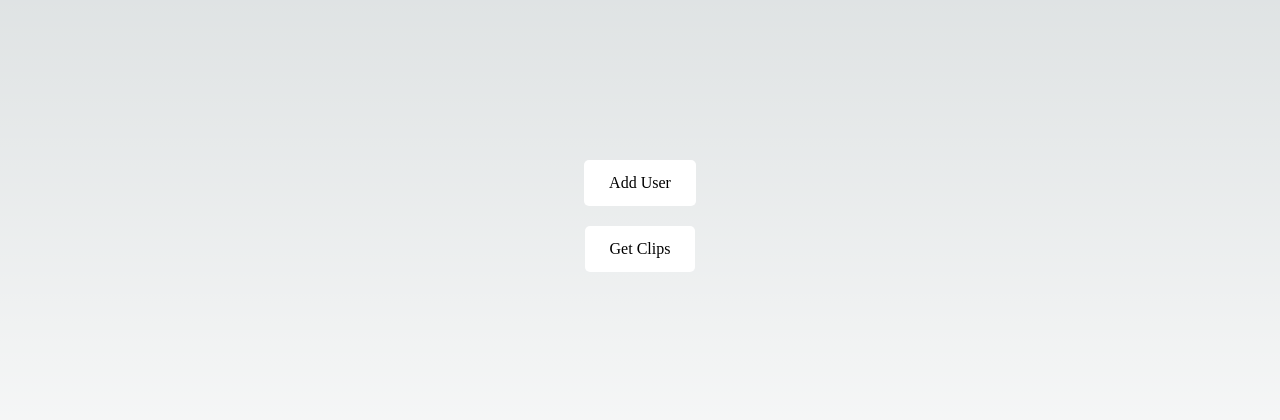
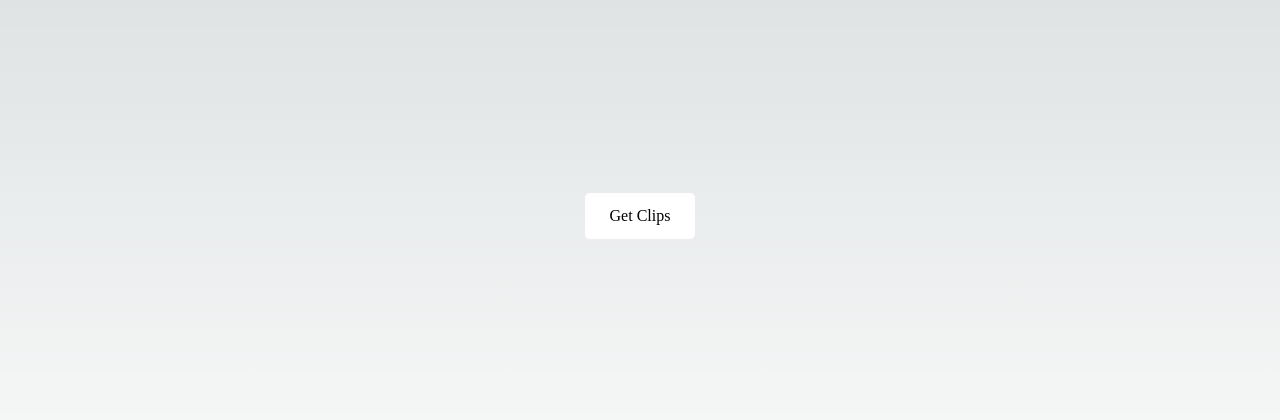
Before and after one commit to melihcanclk/twitch-clip-downloader, a Next.js app: page / in a window 1280 px wide. Shown: the part 184-604 px from the top of the page. Built offline with nearby package versions, Linux system fonts and the light colour scheme.

Commit message:
add removed from main

```diff
--- a/pages/index.js
+++ b/pages/index.js
@@ -26,7 +26,7 @@ const Home = () => {
   return (
     <div style={styles.body}>
       <div style={styles.btnContainer}>
-        <a style={styles.btnInner} href="/addUser">Add User</a>
+        {/* <a style={styles.btnInner} href="/addUser">Add User</a> */}
         <a style={styles.btnInner} href="/getClips">Get Clips</a>
       </div>
     </div>
```
Also changed, not shown: pages/getClips/index.js (+7 -3 lines).
